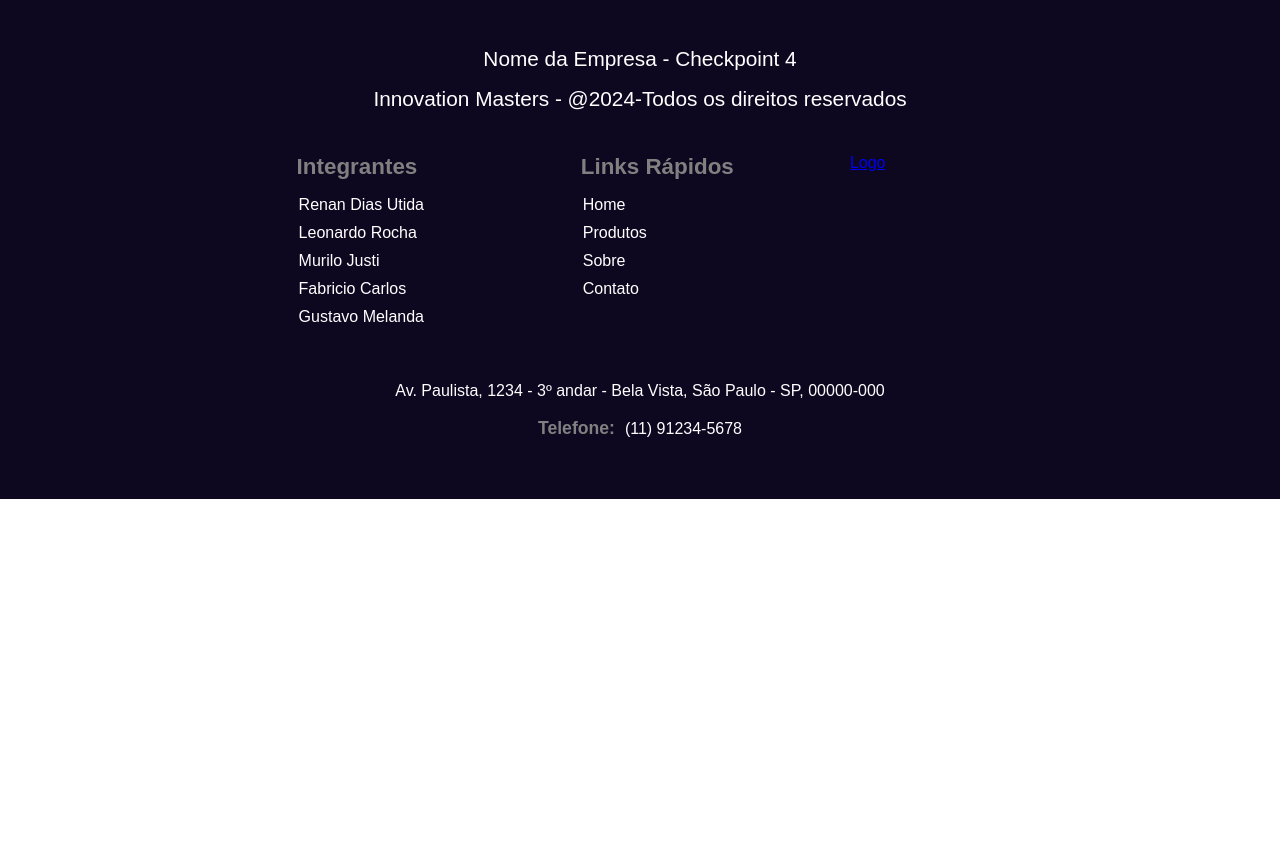
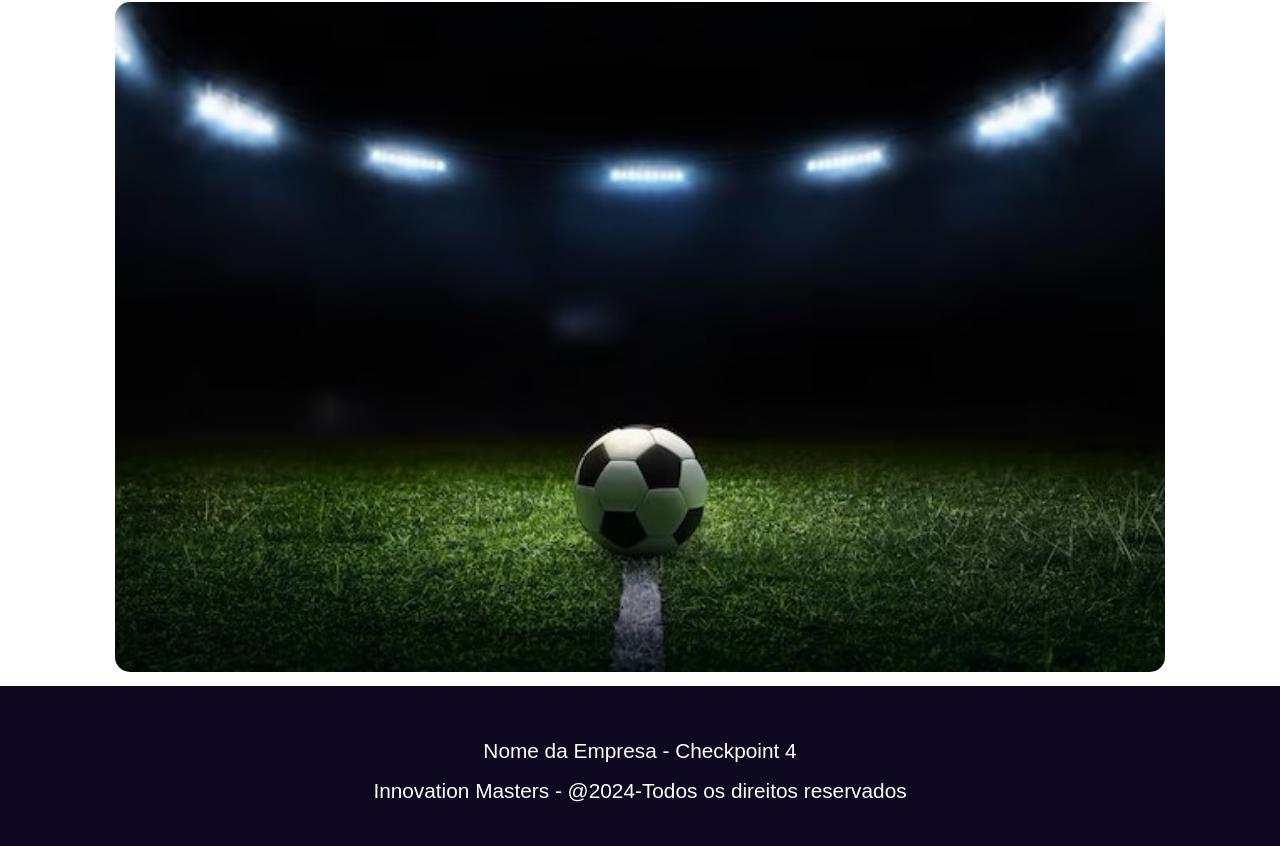
Before and after one commit to Innovation-Masters/projeto1-cp1, a React (Vite) app: page / in a window 1280 px wide. Shown: the part 1944-2790 px from the top of the page. Before the commit the page ends 2443 px from the top, so only its background shows below. Built offline with nearby package versions, Linux system fonts and the light colour scheme.

Commit message:
Organizando a pagina home - Murilo Justi - RM 554512

```diff
--- a/src/css/home.css
+++ b/src/css/home.css
@@ -1,7 +1,7 @@
 .home {
     margin: 0;
     padding: 0;
-    min-height: 1500px;
+    min-height: 1850px;
 }
 
 .home .image-container {
@@ -54,8 +54,6 @@
 .colecao-calcados h2{
     margin: 50px 0 10px 150px;
     font-size: 40px;
-    font-family: "Platypi", serif;
-    font-optical-sizing: auto;
     font-weight: 600;
     color: #010143;
 }
@@ -140,3 +138,41 @@
     color: white;
     background-color: #030368;
 }
+
+.esporte-geral {
+    position: relative;
+    display: flex;
+    justify-content: center;
+    align-items: center;
+}
+
+.esporte-geral a {
+    margin: 10px 35px;
+    position: relative;
+
+}
+.esporte-geral a img {
+    width: 82vw;
+    min-height: 600px;
+    border-radius: 15px;
+}
+
+.esporte-geral a .conheca {
+    position: absolute;
+    display: flex;
+    flex-direction: column;
+    justify-content: center; /* Centraliza verticalmente */
+    align-items: center; /* Centraliza horizontalmente */
+    text-align: center;
+    z-index: 1; /* Garante que o texto esteja acima da imagem */
+    padding: 20px;
+    background-color: rgba(0, 0, 0, 0.5); /* Fundo semitransparente para melhorar a visibilidade */
+    border-radius: 10px;
+}
+
+.conheca h2{
+    color: white;
+    font-size: 2.2em;
+    font-weight: bold;
+    margin-bottom: 10px;
+}
--- a/src/routes/Home.jsx
+++ b/src/routes/Home.jsx
@@ -3,7 +3,8 @@ import Basquete from '../assets/bola-basquete.jpg'
 import AdidasTenis from '../assets/tenis-adidas.jpg'
 import Brasil from '../assets/uniforme-brasil.jpg'
 import BolsaNike from '../assets/bolsa-nike.jpg'
-import { Link } from 'react-router-dom';
+import EsporteGeral from '../assets/esporte-geral.jpg'
+import { Link } from 'react-router-dom'
 import '../css/home.css'
 
 const Home = () => {
@@ -63,6 +64,15 @@ const Home = () => {
                     </div>
                 </div>
             </section>
+            <section className='esporte-geral'>
+                <Link to='/produtos'>
+                    <img src={EsporteGeral} alt="Esporte Geral" />
+                    <div className='conheca'>
+                        <h2>A sua jornada no esporte começa aqui!</h2>
+                        <h2>Venha para a loja que é referência no Brasil.</h2>
+                    </div>
+                </Link>
+            </section>
         </main>
     </>
   );
```
Also changed, not shown: src/assets/esporte-geral.jpg (added).
